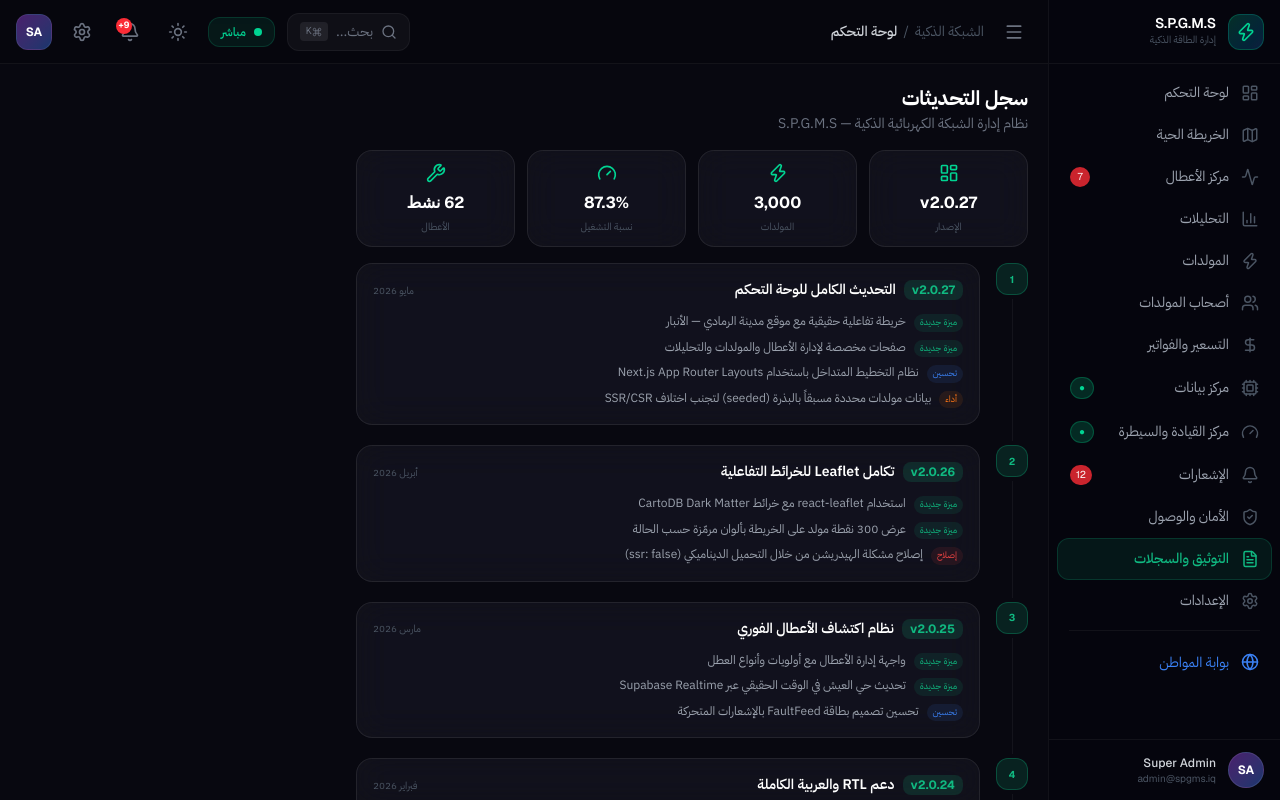
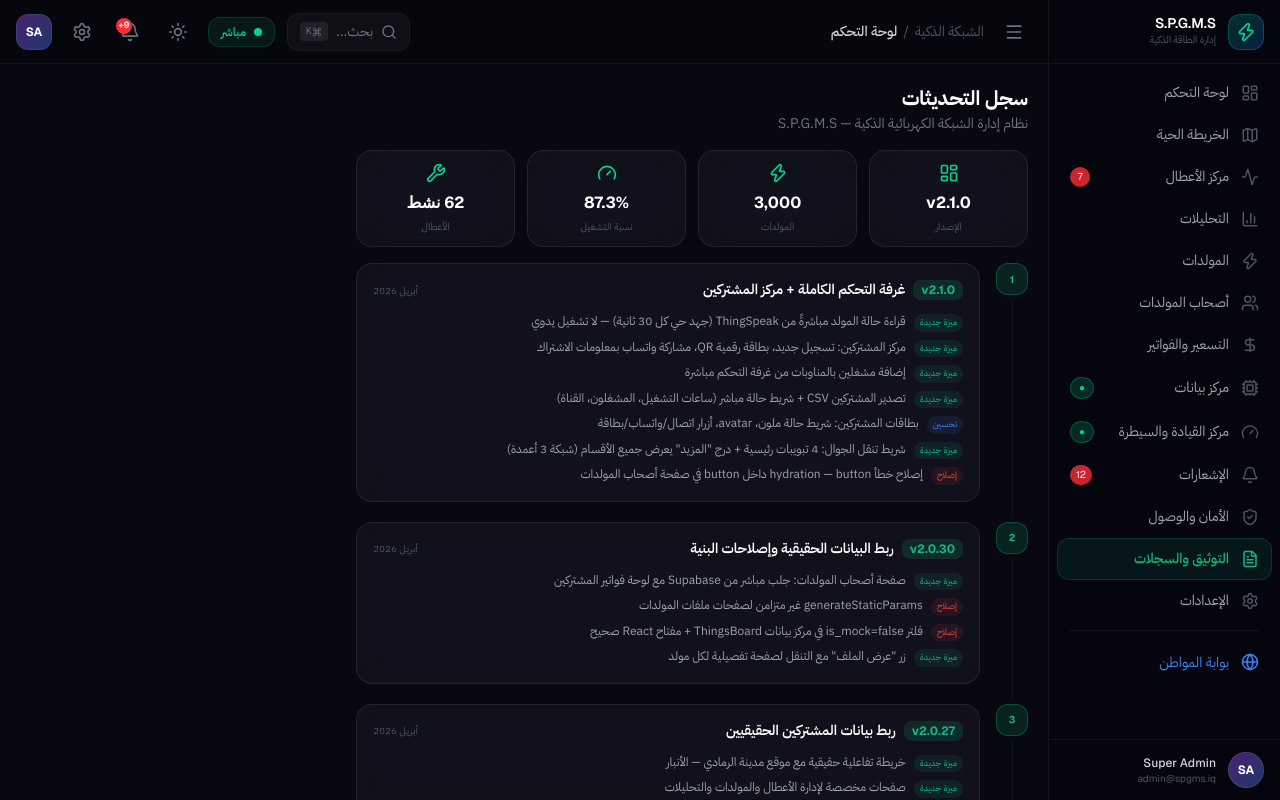
Before and after one commit to llio76oill-boop/GEN, a Next.js app: page /dashboard/docs in a window 1280 px wide. Built offline with nearby package versions, Linux system fonts and the light colour scheme.

Commit message:
chore: fix docs changelog v2.1.0, silence turbopack root warning

```diff
--- a/app/dashboard/docs/page.tsx
+++ b/app/dashboard/docs/page.tsx
@@ -9,8 +9,31 @@ interface Entry {
 
 const CHANGELOG: Entry[] = [
   {
-    version: 'v2.0.27', date: 'مايو 2026',
-    title: 'التحديث الكامل للوحة التحكم',
+    version: 'v2.1.0', date: 'أبريل 2026',
+    title: 'غرفة التحكم الكاملة + مركز المشتركين',
+    items: [
+      { type: 'feature', text: 'قراءة حالة المولد مباشرةً من ThingSpeak (جهد حي كل 30 ثانية) — لا تشغيل يدوي' },
+      { type: 'feature', text: 'مركز المشتركين: تسجيل جديد، بطاقة رقمية QR، مشاركة واتساب بمعلومات الاشتراك' },
+      { type: 'feature', text: 'إضافة مشغلين بالمناوبات من غرفة التحكم مباشرة' },
+      { type: 'feature', text: 'تصدير المشتركين CSV + شريط حالة مباشر (ساعات التشغيل، المشغلون، القناة)' },
+      { type: 'enhance', text: 'بطاقات المشتركين: شريط حالة ملون، avatar، أزرار اتصال/واتساب/بطاقة' },
+      { type: 'feature', text: 'شريط تنقل الجوال: 4 تبويبات رئيسية + درج "المزيد" يعرض جميع الأقسام (شبكة 3 أعمدة)' },
+      { type: 'fix',     text: 'إصلاح خطأ hydration — button داخل button في صفحة أصحاب المولدات' },
+    ],
+  },
+  {
+    version: 'v2.0.30', date: 'أبريل 2026',
+    title: 'ربط البيانات الحقيقية وإصلاحات البنية',
+    items: [
+      { type: 'feature', text: 'صفحة أصحاب المولدات: جلب مباشر من Supabase مع لوحة فواتير المشتركين' },
+      { type: 'fix',     text: 'generateStaticParams غير متزامن لصفحات ملفات المولدات' },
+      { type: 'fix',     text: 'فلتر is_mock=false في مركز بيانات ThingsBoard + مفتاح React صحيح' },
+      { type: 'feature', text: 'زر "عرض الملف" مع التنقل لصفحة تفصيلية لكل مولد' },
+    ],
+  },
+  {
+    version: 'v2.0.27', date: 'أبريل 2026',
+    title: 'ربط بيانات المشتركين الحقيقيين',
     items: [
       { type: 'feature', text: 'خريطة تفاعلية حقيقية مع موقع مدينة الرمادي — الأنبار' },
       { type: 'feature', text: 'صفحات مخصصة لإدارة الأعطال والمولدات والتحليلات' },
@@ -87,7 +110,7 @@ export default function DocsPage() {
       {/* System info cards */}
       <div className="grid grid-cols-2 sm:grid-cols-4 gap-3">
         {[
-          { Icon: LayoutDashboard, label: 'الإصدار',     value: 'v2.0.27'  },
+          { Icon: LayoutDashboard, label: 'الإصدار',     value: 'v2.1.0'   },
           { Icon: Zap,             label: 'المولدات',    value: '3,000'    },
           { Icon: Gauge,           label: 'نسبة التشغيل', value: '87.3%'  },
           { Icon: WrenchIcon,      label: 'الأعطال',      value: '62 نشط'  },
--- a/next.config.ts
+++ b/next.config.ts
@@ -7,6 +7,9 @@ const nextConfig: NextConfig = {
     unoptimized: true,
   },
   devIndicators: false,
+  turbopack: {
+    root: __dirname,
+  },
 };
 
 export default nextConfig;
```
